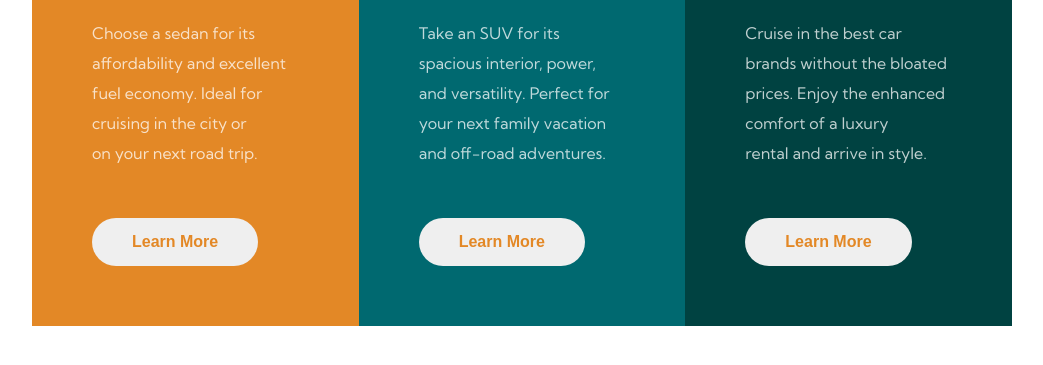
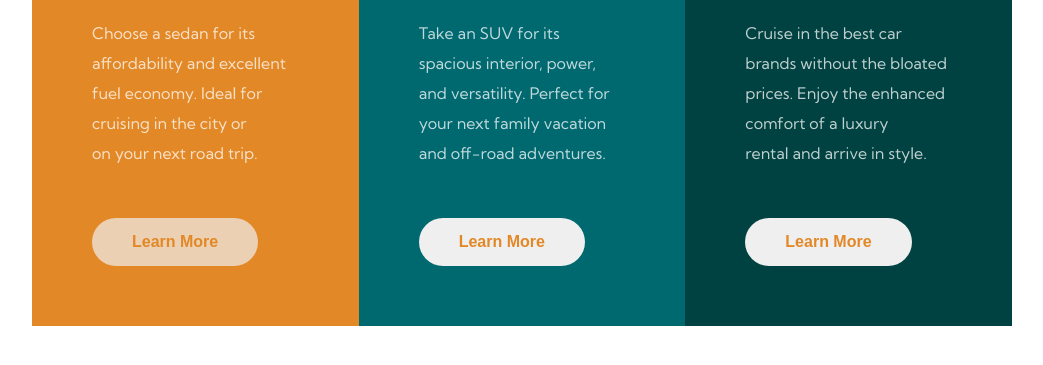
Before and after one commit to pauloAlba/3ColumnCardComponent, a plain HTML site: page index.html in a window 1280 px wide. In both pictures the pointer is over the button 293 px from the left and 585 px from the top of the page. Shown: the part 343-708 px from the top of the page, without its empty margins (118-1161 px from the left). Drawn offline with Linux system fonts and the light colour scheme.

Commit message:
Add files via upload

```diff
--- a/style.css
+++ b/style.css
@@ -60,6 +60,10 @@ button{
   border: none;
   font-weight: bold;
   color: var(--Bright-orange);
+  cursor: pointer;
+  &:hover{
+    opacity: 0.7;
+  }
 }
 
 button:nth-child(2)  button:nth-child(2){
```
